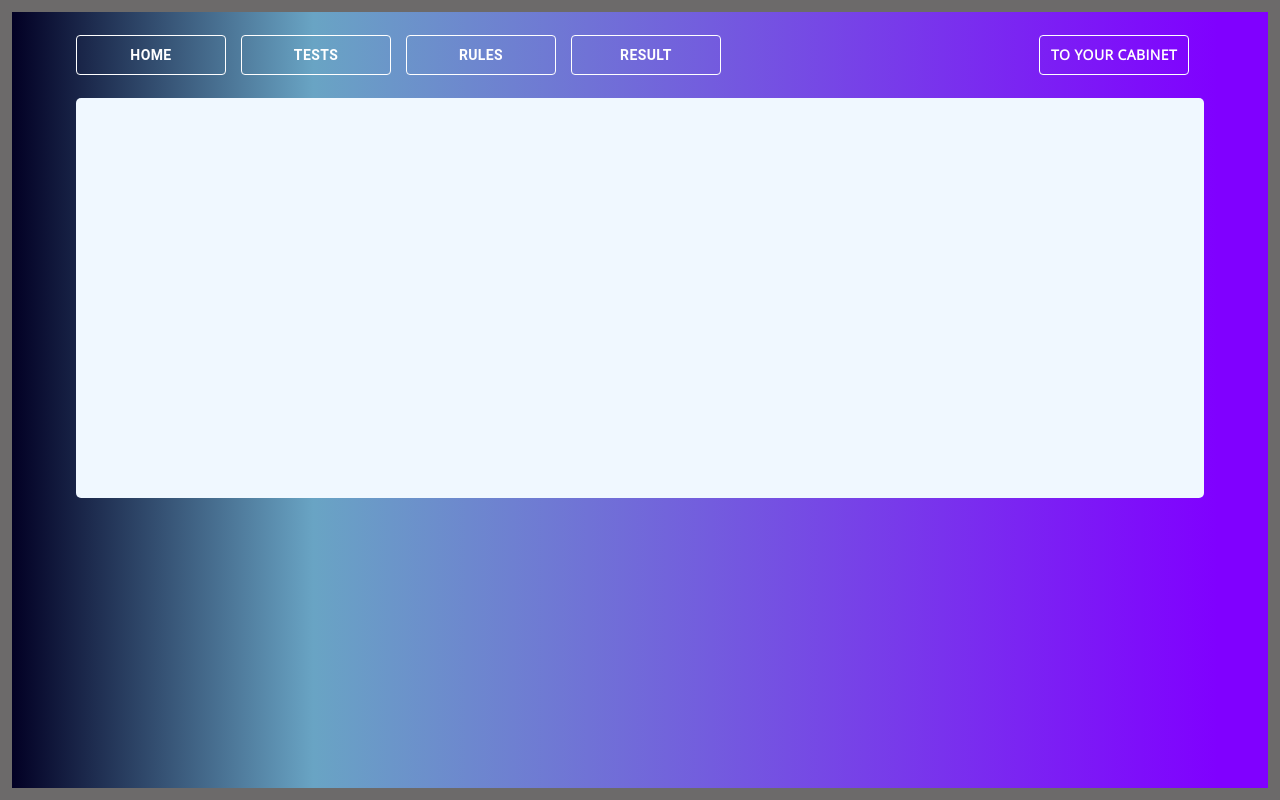
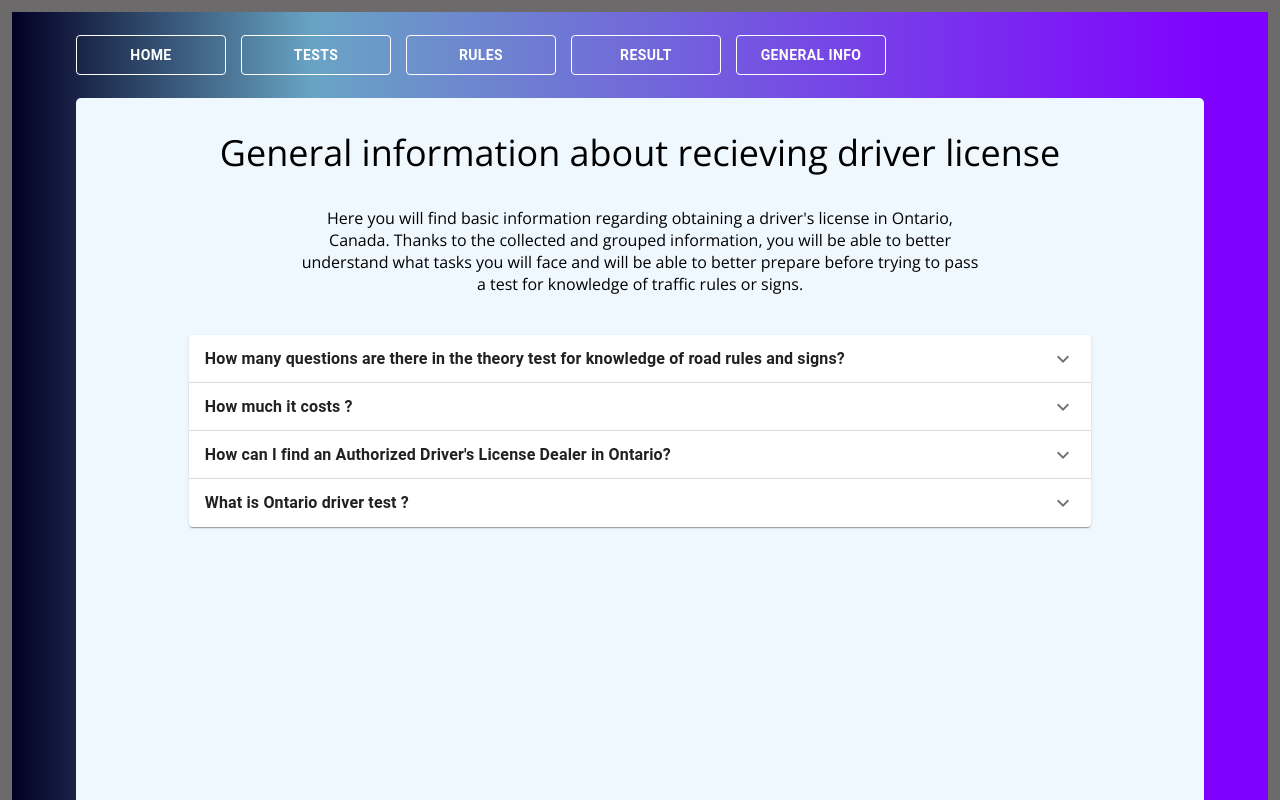
Before and after one commit to Oldu8/driver-licence-tester, a React (Create React App) app: page /info in a window 1280 px wide. Shown: the top 800 px of the page. Built offline with nearby package versions, Linux system fonts and the light colour scheme; the HTML template or start-up script is replaced by a standard one.

Commit message:
add general info link + data for first 4 questions

```diff
--- a/src/App.js
+++ b/src/App.js
@@ -7,6 +7,7 @@ import HomePage from './components/HomePage/HomePage';
 import TestsPage from './components/TestsPage/TestsPage';
 import { BrowserRouter, Route, Routes } from 'react-router-dom'
 import QuizPage from './components/QuizPage/QuizPage';
+import InfoPage from './components/InfoPage/InfoPage';
 
 function App() {
   const [userName, setUserName] = useState('');
@@ -34,6 +35,7 @@ function App() {
             // category={category} testNumber={testNumber}
             />}></Route>
             <Route path='/tests' element={<TestsPage setCategory={setCategory} setTestNumber={setTestNumber} />}></Route>
+            <Route path='/info' element={<InfoPage />}></Route>
           </Routes>
         </div>
       </section>
--- a/src/components/Header/Header.js
+++ b/src/components/Header/Header.js
@@ -22,12 +22,8 @@ function Header() {
           <Button sx={buttonSettings} href='/tests'>Tests</Button >
           <Button sx={buttonSettings} href='/rules'>Rules</Button >
           <Button sx={buttonSettings} href='/result'>Result</Button >
+          <Button sx={buttonSettings} href='/info'>General Info</Button >
         </Stack >
-        <div className={styles.cabinetBlock}>
-          <Button sx={buttonSettings}>
-            <Link to='/cabinet'>To your cabinet</Link>
-          </Button>
-        </div>
       </div>
     </div >
   );
--- /dev/null
+++ b/src/components/InfoPage/InfoPage.js
@@ -0,0 +1,98 @@
+import styles from './InfoPage.module.scss';
+import { useState } from 'react';
+import Accordion from '@mui/material/Accordion';
+import AccordionDetails from '@mui/material/AccordionDetails';
+import AccordionSummary from '@mui/material/AccordionSummary';
+import ExpandMoreIcon from '@mui/icons-material/ExpandMore';
+import Typography from '@mui/material/Typography';
+import { Link } from 'react-router-dom';
+
+
+function InfoPage() {
+  const [expanded, setExpanded] = useState(false);
+
+  const handleChange = (panel) => (event, isExpanded) => {
+    setExpanded(isExpanded ? panel : false);
+  };
+
+  return (
+    <div className={styles.content}>
+      <h2 className={styles.mainTitle}>General information about recieving driver license</h2>
+      <p className={styles.subtitle}>Here you will find basic information regarding obtaining a driver's license in Ontario, Canada. Thanks to the collected and grouped information, you will be able to better understand what tasks you will face and will be able to better prepare before trying to pass a test for knowledge of traffic rules or signs.</p>
+      <div className={styles.box}>
+        <Accordion expanded={expanded === 'panel1'} onChange={handleChange('panel1')}>
+          <AccordionSummary
+            expandIcon={<ExpandMoreIcon />}
+            aria-controls="panel1bh-content"
+            id="panel1bh-header"
+          >
+            <Typography sx={{ width: '100%', flexShrink: 0, fontWeight: 600, }}>
+              How many questions are there in the theory test for knowledge of road rules and signs?
+            </Typography>
+          </AccordionSummary>
+          <AccordionDetails>
+            <p className={styles.text}>The whole test consists of 2 parts. Each block will have 20 questions. In order to successfully pass the test, you must correctly answer at least 16 questions. First you go through the first block of questions, and if you passed it successfully, then in a few minutes the next block of questions will begin.
+            </p>
+            <p className={styles.text}>In the first block there will be questions that relate to the rules of the road in Ontario, Canada. The second block of questions contains questions that only concern road signs in Ontario.
+            </p>
+            <p className={styles.text}>Time for the test is unlimited. During the test, you will be able to freely switch the language between your chosen language and English.
+            </p>
+
+          </AccordionDetails>
+        </Accordion>
+        <Accordion expanded={expanded === 'panel2'} onChange={handleChange('panel2')}>
+          <AccordionSummary
+            expandIcon={<ExpandMoreIcon />}
+            aria-controls="panel2bh-content"
+            id="panel2bh-header"
+          >
+            <Typography sx={{ width: '100%', flexShrink: 0, fontWeight: 600, }}>How much it costs ?</Typography>
+          </AccordionSummary>
+          <AccordionDetails>
+            <p className={styles.text}>
+              The first time you visit an official DriveTest dealership in Ontario, you will be required to pay CAD 106 for paperwork and a road sign test.
+            </p>
+          </AccordionDetails>
+        </Accordion>
+        <Accordion expanded={expanded === 'panel3'} onChange={handleChange('panel3')}>
+          <AccordionSummary
+            expandIcon={<ExpandMoreIcon />}
+            aria-controls="panel3bh-content"
+            id="panel3bh-header"
+          >
+            <Typography sx={{ width: '100%', flexShrink: 0, fontWeight: 600, }}>
+              How can I find an Authorized Driver's License Dealer in Ontario?
+            </Typography>
+          </AccordionSummary>
+          <AccordionDetails>
+            <p className={styles.text}>
+              It is very easy to find them, there are official representations in almost every major city of Ontario. To search only authorized dealers, look on the maps for information about DriveTest.
+            </p>
+            <a className={styles.externalLink} target="_blank" href='https://www.google.com/maps/search/drivetest+ontario/@43.8966235,-79.9149102,8.72z'>This is link that leads to google maps with Drive Test</a>
+          </AccordionDetails>
+        </Accordion>
+        <Accordion expanded={expanded === 'panel4'} onChange={handleChange('panel4')}>
+          <AccordionSummary
+            expandIcon={<ExpandMoreIcon />}
+            aria-controls="panel4bh-content"
+            id="panel4bh-header"
+          >
+            <Typography sx={{ width: '33%', flexShrink: 0, fontWeight: 600, }}>What is Ontario driver test ?</Typography>
+          </AccordionSummary>
+          <AccordionDetails>
+            <p className={styles.text}>
+              This is a public administration test that assesses your driving skills and knowledge in Ontario. The test includes 3 levels, which correspond to the rights of 3 different categories. Namely:
+            </p>
+            <ul className={styles.unOrderList}>
+              <li className={styles.unOrderItem}>G1: The theory test regarding traffic rules and signs in Ontario.</li>
+              <li className={styles.unOrderItem}>G2: Practical vehicle driving with an instructor in the city.</li>
+              <li className={styles.unOrderItem}>G Full: Practical driving of a vehicle along with an instructor outside the city on a highway or motorway.</li>
+            </ul>
+          </AccordionDetails>
+        </Accordion>
+      </div>
+    </div>
+  );
+}
+
+export default InfoPage;
--- /dev/null
+++ b/src/components/InfoPage/InfoPage.module.scss
@@ -0,0 +1,37 @@
+.content {
+  min-height: 100vh;
+}
+
+.mainTitle {
+  font-size: 36px;
+  font-weight: 500;
+  text-align: center;
+  padding: 30px 0;
+}
+
+.subtitle {
+  width: 60%;
+  font-weight: 30px;
+  text-align: center;
+  margin: 0 auto;
+}
+
+.box {
+  width: 80%;
+  margin: 0 auto;
+  padding: 40px 0;
+}
+
+.text {
+  margin: 15px 0;
+}
+
+.externalLink {
+  color: blue;
+  border-bottom: 1px solid blue;
+  padding: 1px;
+}
+
+.unOrderList {
+  list-style-type: none;
+}
```
